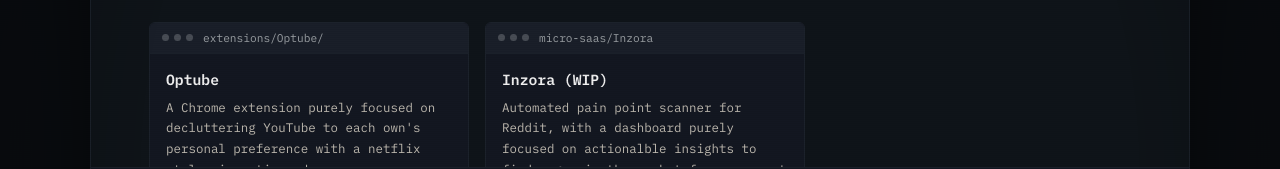
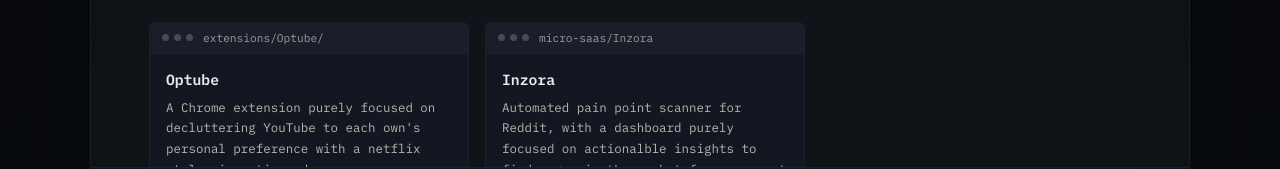
Before and after one commit to ljh-wd/ljhdev-portfolio, a React (Vite) app: page / in a window 1280 px wide. Shown: the part 596-765 px from the top of the page. Built offline with nearby package versions, Linux system fonts and the light colour scheme.

Commit message:
Added inzora

```diff
--- a/src/data/portfolio.ts
+++ b/src/data/portfolio.ts
@@ -44,11 +44,11 @@
 
   {
     folder: "micro-saas/Inzora",
-    name: "Inzora (WIP)",
+    name: "Inzora",
     description:
       "Automated pain point scanner for Reddit, with a dashboard purely focused on actionalble insights to find a gap in the market for your next project.",
     tech: ["React", "TypeScript", "NodeJS/Express", "Prisma ORM"],
-    link: "",
+    link: "https://inzora.io",
   },
 ];
 
```
